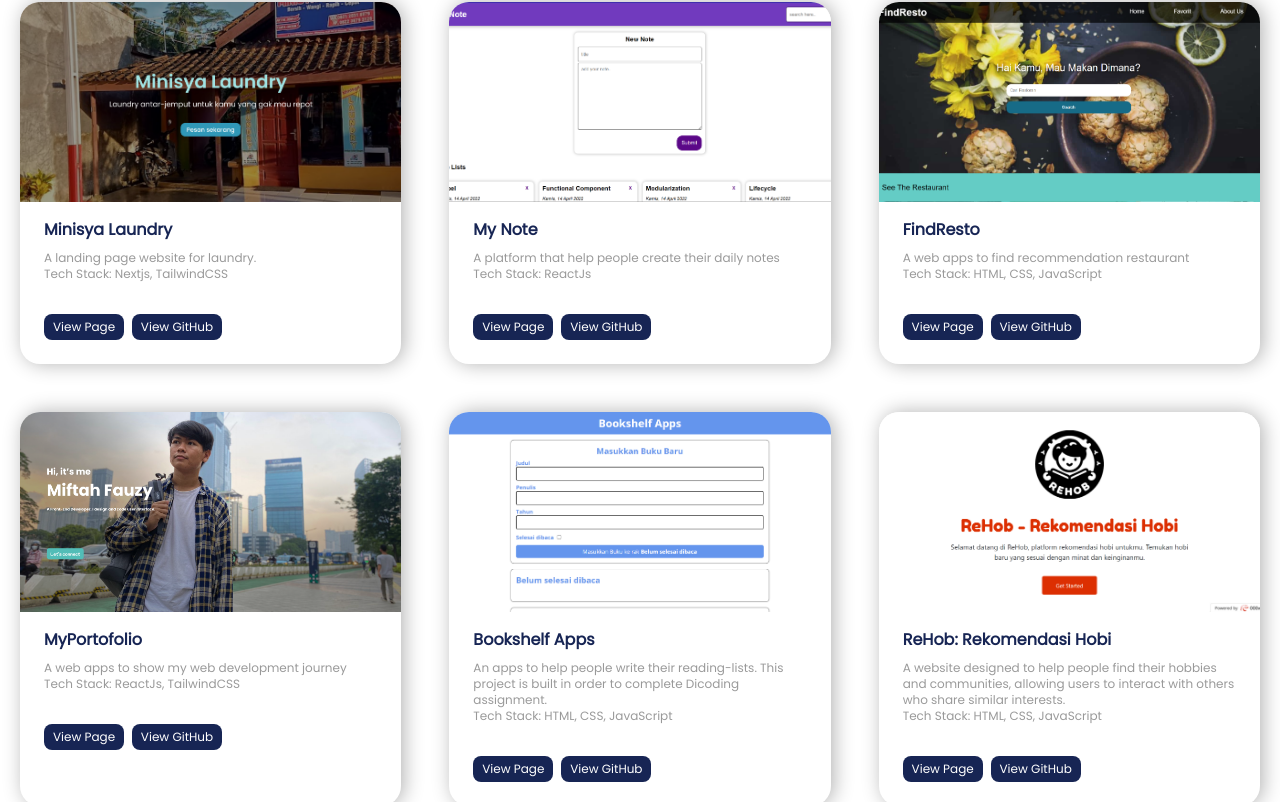
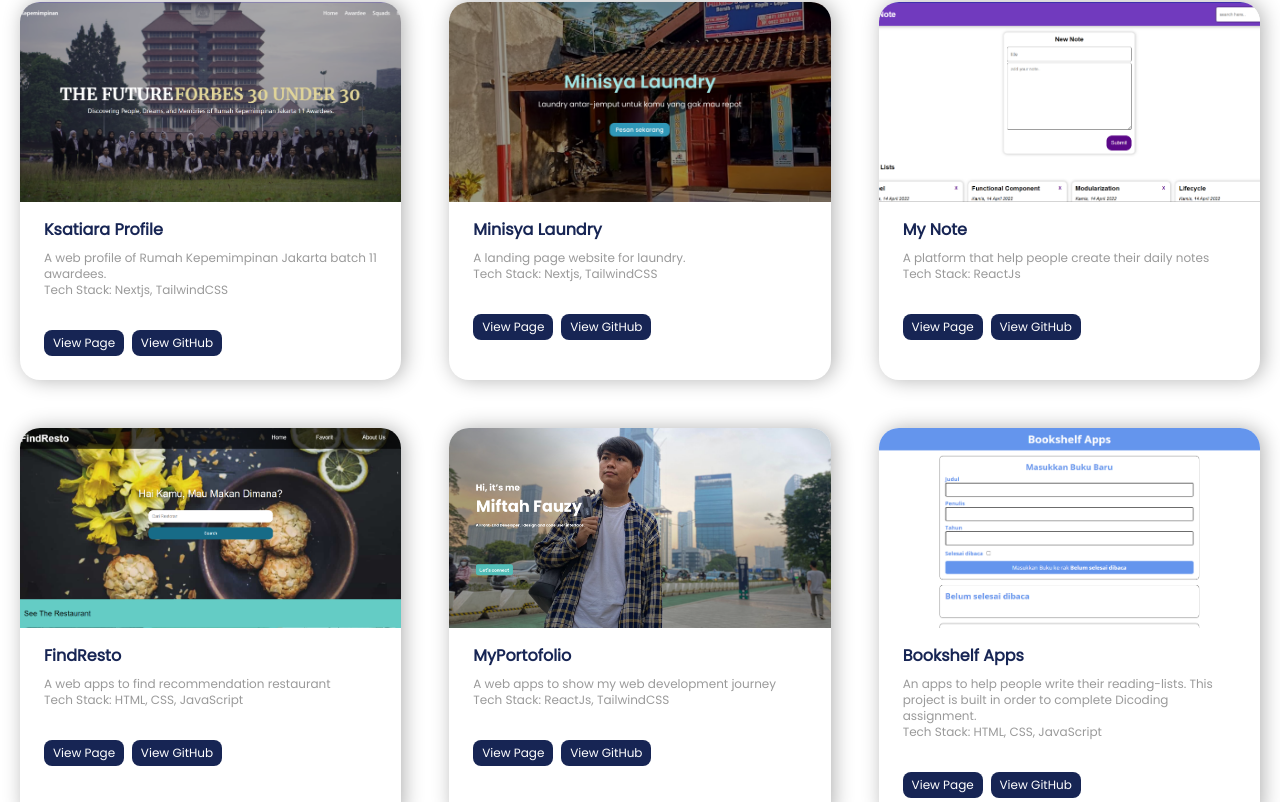
Before and after one commit to Miftah130300/portofolio, a React (Create React App) app: page / in a window 1280 px wide. Shown: the part 1124-1926 px from the top of the page. Built offline with nearby package versions, Linux system fonts and the light colour scheme.

Commit message:
Update data.js

```diff
--- a/src/data/data.js
+++ b/src/data/data.js
@@ -10,8 +10,17 @@ import BlackInstagram from '../asset/instagram-black.png'
 import BlackLinkedin from '../asset/linkedin-black.png'
 import ReHob from '../asset/ReHob.png'
 import Minisya from '../asset/minisyalaundry.png'
+import Ksatiara from '../asset/ksatiara.png'
 
 const datas = [
+    {
+        nama: "Ksatiara Profile",
+        deskripsi: "A web profile of Rumah Kepemimpinan Jakarta batch 11 awardees.",
+        stack: "Nextjs, TailwindCSS",
+        link: 'https://ksatiara11.netlify.app/',
+        linkGithub: 'https://github.com/Miftah130300/web-ksatiara',
+        pictures: Ksatiara
+    },
     {
         nama: "Minisya Laundry",
         deskripsi: "A landing page website for laundry.",
```
